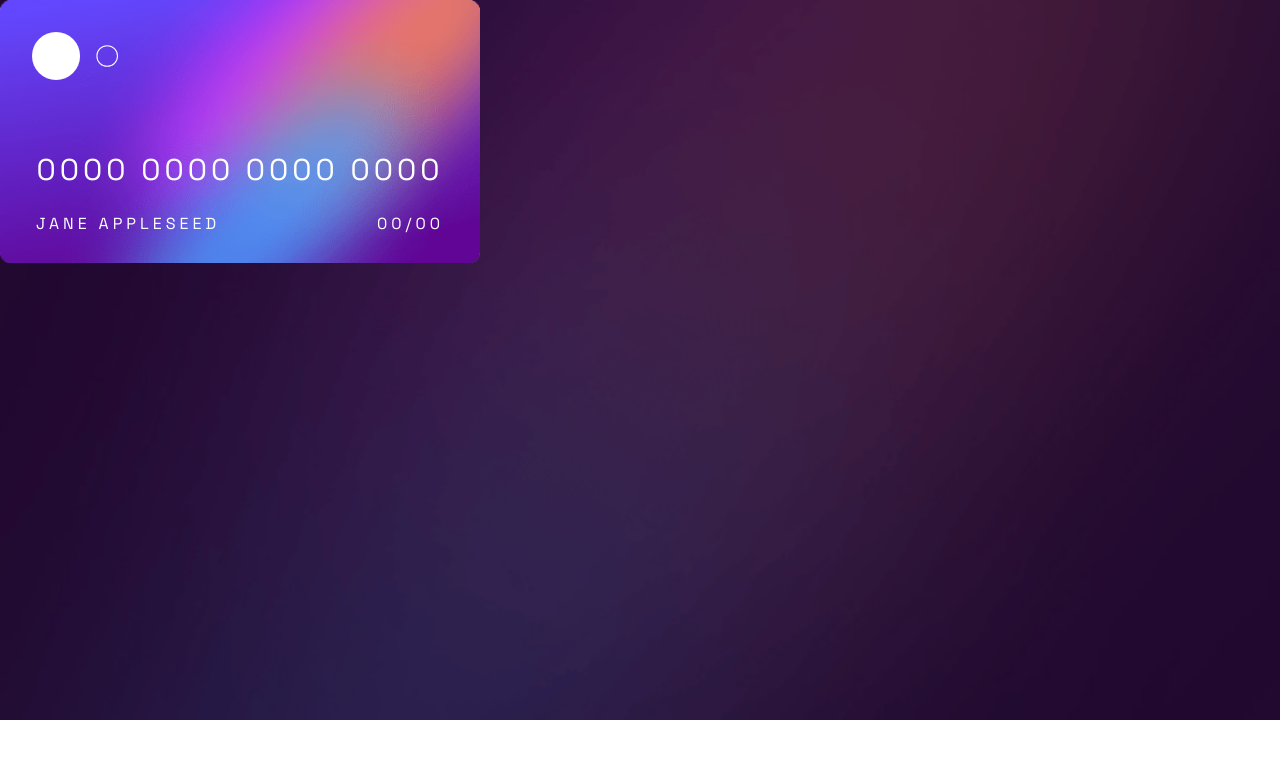
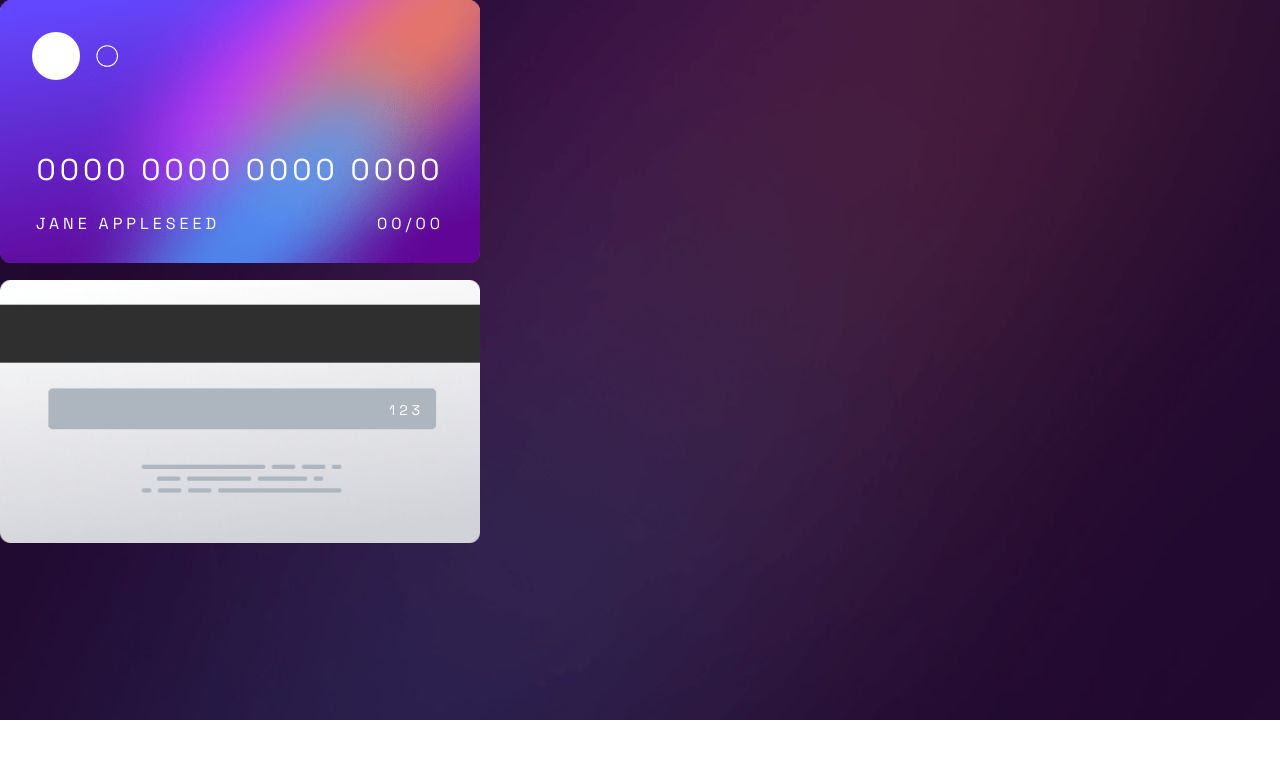
Before and after one commit to WTrygar/Interactive-card-detail-form, a Vue app: page / in a window 1280 px wide. Shown: the top 758 px of the page. Built offline with nearby package versions, Linux system fonts and the light colour scheme.

Commit message:
feat: CardBack basic styling

```diff
--- a/src/App.vue
+++ b/src/App.vue
@@ -1,5 +1,6 @@
 <script setup lang="ts">
 import type { Component } from 'vue'
+import CardBack from './components/CardBack.vue'
 import CardFront from './components/CardFront.vue'
 
 interface Props {
@@ -15,6 +16,7 @@ const props = defineProps<Props>()
   <div class="min-h-lvh max-auto relative flex flex-col content-center">
     <div class="bg-[url('/src/images/bg-main-mobile.png')] bg-no-repeat bg-cover h-180">
       <CardFront />
+      <CardBack />
     </div>
   </div>
 </template>
--- a/src/components/CardBack.vue
+++ b/src/components/CardBack.vue
@@ -1,9 +1,9 @@
 <template>
-  <div>
-
+  <div
+    class="flex flex-col bg-[url('/src/images/bg-card-back.png')] bg-contain bg-no-repeat h-70 w-120 p-8 font-grotesk text-white tracking-[.25em]"
+  >
+    <div class="w-10/10 text-sm text-right pt-22 pr-6">123</div>
   </div>
 </template>
 
-<script setup lang="ts">
-
-</script>
+<script setup lang="ts"></script>
```
